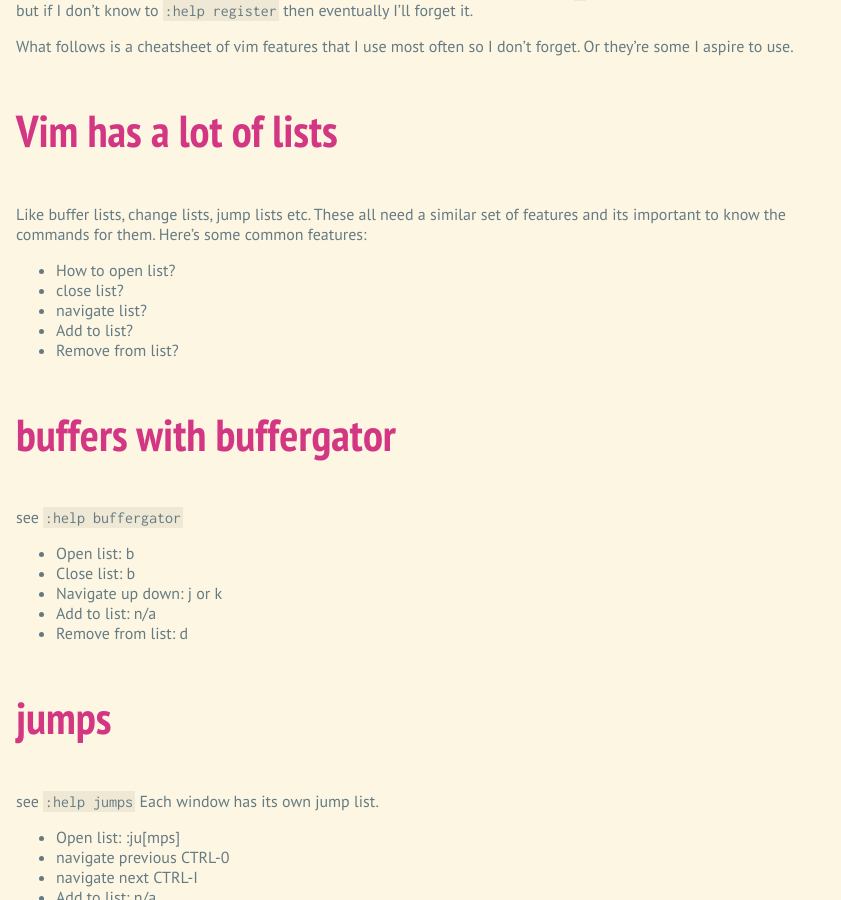
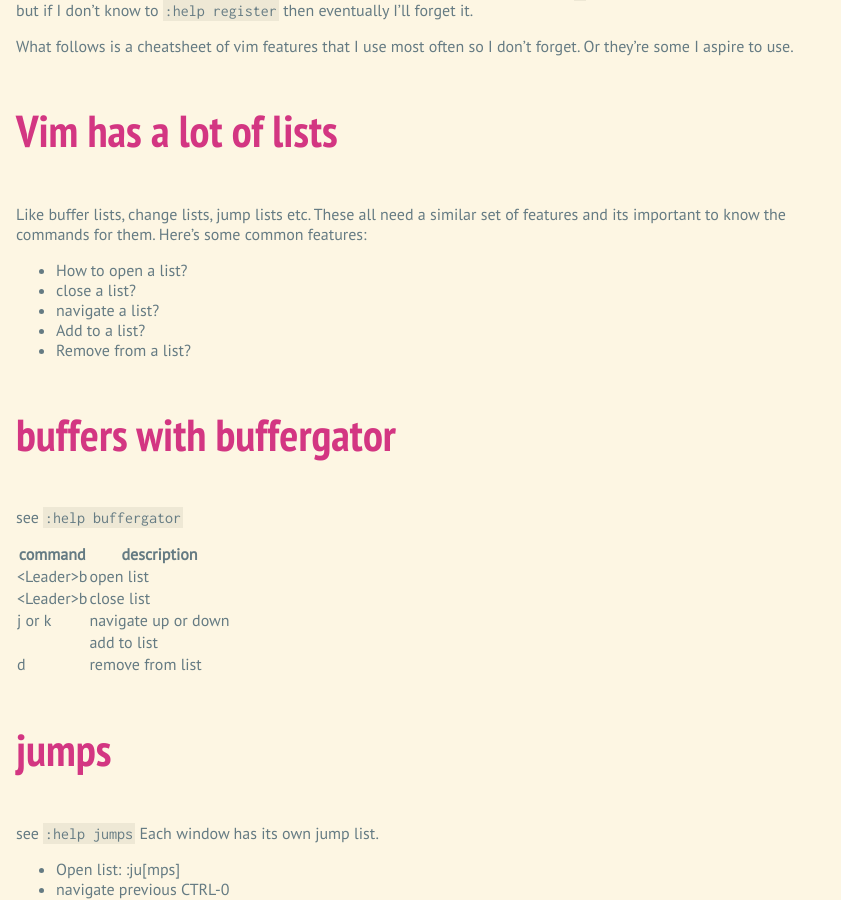
Before and after one commit to ajh/ajh.github.io, a Jekyll site: the page built from _posts/2013-09-29-vim_cheat_sheet_part_one.md, in a window 1280 px wide and 900 px high, scrolled down 469 px. Shown: the whole window, without its empty margins (0-841 px from the left). Built offline with Jekyll 4.4.1, drawn with Linux system fonts in a browser that asks for light colours; Markdown is read by kramdown in place of the engine named in the settings; some of the changed text lies outside the part shown.

Commit message:
Convert first set of commands to a table

```diff
--- a/_posts/2013-09-29-vim_cheat_sheet_part_one.md
+++ b/_posts/2013-09-29-vim_cheat_sheet_part_one.md
@@ -25,21 +25,23 @@
 similar set of features and its important to know the commands for them.
 Here's some common features:
 
-- How to open list?
-- close list?
-- navigate list?
-- Add to list?
-- Remove from list?
+- How to open a list?
+- close a list?
+- navigate a list?
+- Add to a list?
+- Remove from a list?
 
 # buffers with buffergator
 
 see `:help buffergator`
 
-- Open list: <Leader>b
-- Close list: <Leader>b
-- Navigate up down: j or k
-- Add to list: n/a
-- Remove from list: d
+| command | description |
+| ------- | ----------- |
+| \<Leader\>b | open list |
+| \<Leader\>b | close list |
+| j or k | navigate up or down |
+| | add to list |
+| d | remove from list |
 
 # jumps
 
```
Also changed, not shown: other parts of _posts/2013-09-29-vim_cheat_sheet_part_one.md (+0 -7 lines), README.md.
